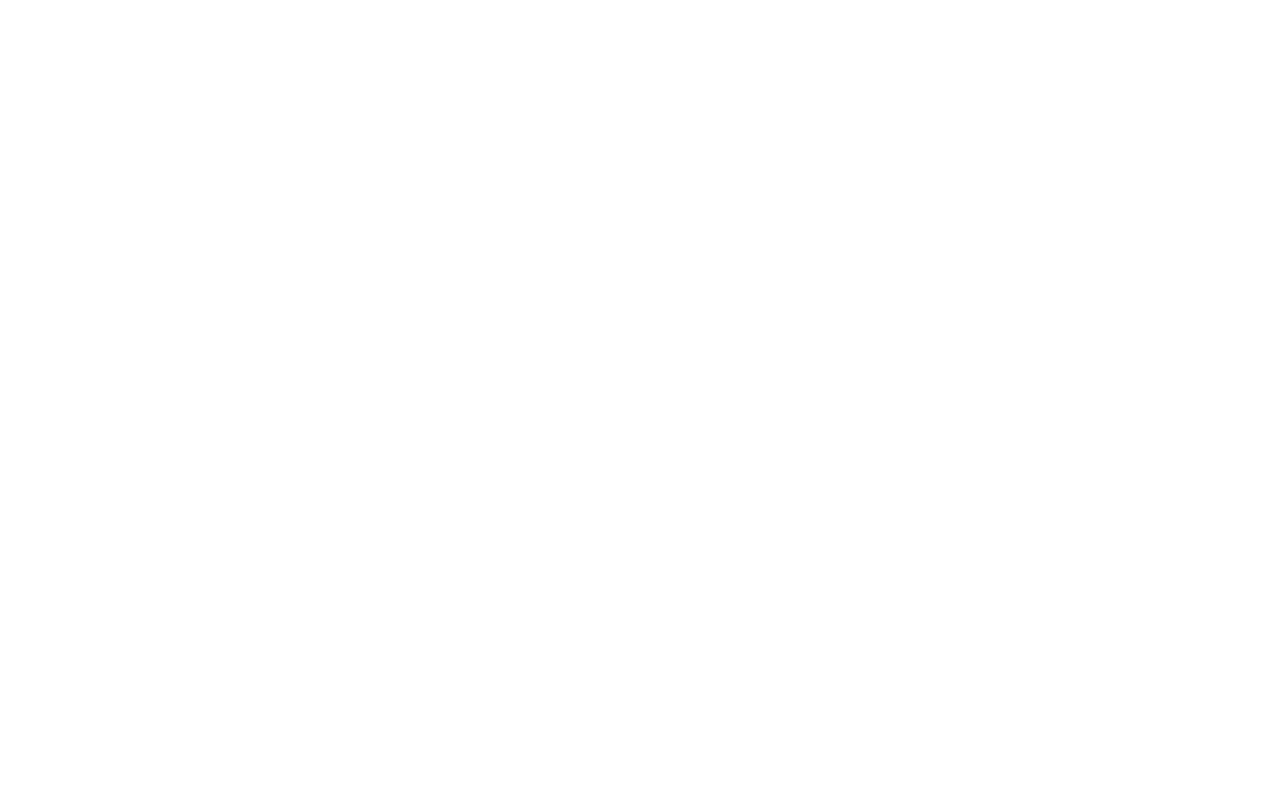
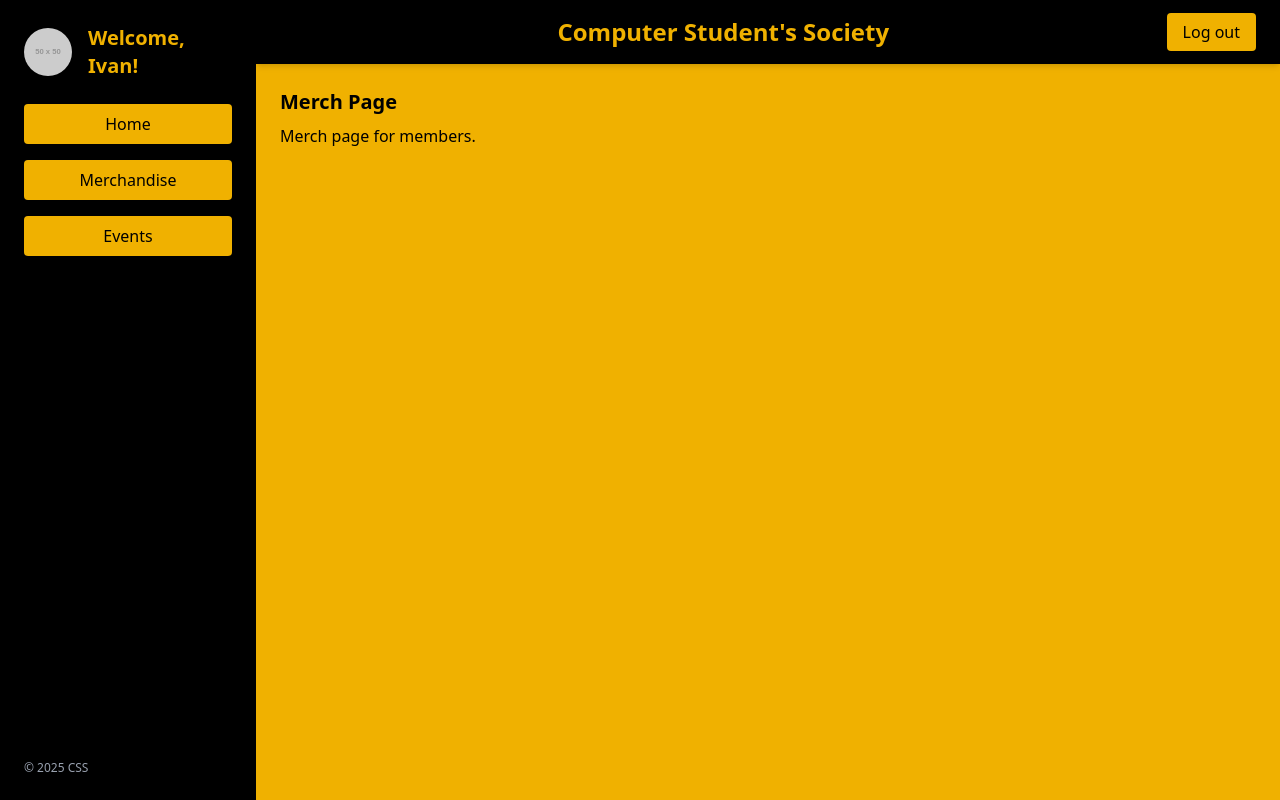
Before and after one commit to mr123ivan/csshub-webfrontend, a React (Vite) app in the folder frontend-web/csshub-webfrontend/: page /merchpage in a window 1280 px wide. Before the commit this address had no page. Built offline with nearby package versions, Linux system fonts and the light colour scheme; what @azure/msal-react would draw is missing.

Commit message:
Added Home, Event, Merch Page in User

```diff
--- a/frontend-web/csshub-webfrontend/src/App.jsx
+++ b/frontend-web/csshub-webfrontend/src/App.jsx
@@ -4,6 +4,13 @@
 import Signup from './pages/Signup'
 import LandingPage from './pages/LandingPage'
 import UserPage from './pages/UserPage'
+import MerchPage from './pages/MerchPage'
+import EventPage from './pages/EventPage'
+
+
+
+
+
 // import AuthProvider from './pages/AuthProvider'
 import { AuthProvider } from './pages/AuthProvider'; // Corrected import for named export
 
@@ -19,6 +26,9 @@
         <Route path="/login" element={<Login />} />
         <Route path="/signup" element={<Signup />} />
         <Route path="/userpage" element={<UserPage />} />
+        <Route path="/merchpage" element={<MerchPage />} />
+        <Route path="/eventpage" element={<EventPage />} />
+
 
       </Routes>
     </BrowserRouter>
--- /dev/null
+++ b/frontend-web/csshub-webfrontend/src/pages/EventPage.jsx
@@ -0,0 +1,66 @@
+import React from 'react'
+import { Link } from 'react-router-dom';
+const EventPage = () => {
+  return (
+   <div className="min-h-screen flex">
+            {/* Sidebar */}
+            <aside className="w-64 bg-black text-yellow-500 p-6 shadow-lg flex flex-col justify-between">
+              <div>
+                {/* User Profile Image and Welcome Text */}
+                <div className="flex items-center mb-6">
+                  <img
+                    src="https://via.placeholder.com/50" // Placeholder image
+                    alt="User Profile"
+                    className="w-12 h-12 rounded-full mr-4" // Circular avatar
+                  />
+
+                  {/* will replace this line with fetch from db */}
+                  <div className="text-xl font-bold">Welcome, Ivan!</div>
+                </div>
+            <Link to = "/userpage">
+            <button className="w-full mb-4 px-4 py-2 bg-yellow-500 text-black rounded hover:bg-yellow-600 transition">
+                  Home
+           </button>
+           </Link>
+            <Link to = "/merchpage">
+            <button className="w-full mb-4 px-4 py-2 bg-yellow-500 text-black rounded hover:bg-yellow-600 transition">
+                Merchandise
+            </button>
+            </Link>
+
+            <Link to = "/eventpage">
+            <button className="w-full px-4 py-2 bg-yellow-500 text-black rounded hover:bg-yellow-600 transition">
+                Events
+            </button>
+            </Link>
+              </div>
+              <div className="text-xs text-gray-400 mt-10">© 2025 CSS</div>
+            </aside>
+
+            {/* Main Content */}
+            <div className="flex-1 bg-yellow-500 flex flex-col">
+              {/* Navbar */}
+              <nav className="flex items-center px-6 py-4 shadow-md bg-black">
+                  <Link to="/userpage" className="flex-1 flex justify-center">
+                  <h1 className="text-2xl font-bold text-yellow-500">Computer Student's Society</h1>
+                 </Link>
+                <div className="space-x-4">
+                  <Link
+                    to="/"
+                    className="px-4 py-2 bg-yellow-500 text-black rounded hover:bg-yellow-600 transition"
+                  >
+                    Log out
+                  </Link>
+                </div>
+              </nav>
+              {/* Placeholder for page content */}
+              <div className="p-6 text-black flex-1">
+                <h2 className="text-xl font-semibold">Event Page</h2>
+                <p className="mt-2">Event page for members.</p>
+              </div>
+            </div>
+          </div>
+  )
+}
+
+export default EventPage
--- /dev/null
+++ b/frontend-web/csshub-webfrontend/src/pages/MerchPage.jsx
@@ -0,0 +1,69 @@
+import React from 'react'
+import { Link } from 'react-router-dom';
+
+const MerchPage = () => {
+  return (
+    <div className="min-h-screen flex">
+         {/* Sidebar */}
+         <aside className="w-64 bg-black text-yellow-500 p-6 shadow-lg flex flex-col justify-between">
+           <div>
+             {/* User Profile Image and Welcome Text */}
+             <div className="flex items-center mb-6">
+               <img
+                 src="https://via.placeholder.com/50" // Placeholder image
+                 alt="User Profile"
+                 className="w-12 h-12 rounded-full mr-4" // Circular avatar
+               />
+
+               {/* will replace this line with fetch from db */}
+               <div className="text-xl font-bold">Welcome, Ivan!</div>
+             </div>
+
+             <Link to = "/userpage">
+            <button className="w-full mb-4 px-4 py-2 bg-yellow-500 text-black rounded hover:bg-yellow-600 transition">
+            Home
+            </button>
+            </Link>
+
+        <Link to = "/merchpage">
+            <button className="w-full mb-4 px-4 py-2 bg-yellow-500 text-black rounded hover:bg-yellow-600 transition">
+            Merchandise
+            </button>
+            </Link>
+
+        <Link to = "/eventpage">
+            <button className="w-full px-4 py-2 bg-yellow-500 text-black rounded hover:bg-yellow-600 transition">
+             Events
+            </button>
+        </Link>
+           </div>
+           <div className="text-xs text-gray-400 mt-10">© 2025 CSS</div>
+         </aside>
+
+         {/* Main Content */}
+         <div className="flex-1 bg-yellow-500 flex flex-col">
+           {/* Navbar */}
+           <nav className="flex items-center px-6 py-4 shadow-md bg-black">
+             <Link to="/userpage" className="flex-1 flex justify-center">
+            <h1 className="text-2xl font-bold text-yellow-500">Computer Student's Society</h1>
+            </Link>
+             <div className="space-x-4">
+               <Link
+                 to="/"
+                 className="px-4 py-2 bg-yellow-500 text-black rounded hover:bg-yellow-600 transition"
+               >
+                 Log out
+               </Link>
+             </div>
+           </nav>
+           {/* Placeholder for page content */}
+           <div className="p-6 text-black flex-1">
+             <h2 className="text-xl font-semibold">Merch Page</h2>
+             <p className="mt-2">Merch page for members.</p>
+           </div>
+         </div>
+       </div>
+  )
+}
+
+export default MerchPage
--- a/frontend-web/csshub-webfrontend/src/pages/UserPage.jsx
+++ b/frontend-web/csshub-webfrontend/src/pages/UserPage.jsx
@@ -1,6 +1,5 @@
-import React from 'react'
-import { Link } from 'react-router-dom'
-import cssLogo from '../assets/csslogo.jpg';
+import React from 'react';
+import { Link } from 'react-router-dom';
 
 const UserPage = () => {
   return (
@@ -8,44 +7,68 @@
       {/* Sidebar */}
       <aside className="w-64 bg-black text-yellow-500 p-6 shadow-lg flex flex-col justify-between">
         <div>
-          <div className="text-xl font-bold mb-6">Welcome, Ivan!</div>
+          {/* User Profile Image and Welcome Text */}
+          <div className="flex items-center mb-6">
+            <img
+              src="https://via.placeholder.com/50" // Placeholder image
+              alt="User Profile"
+              className="w-12 h-12 rounded-full mr-4" // Circular avatar
+            />
+
+            {/* will replace this line with fetch from db */}
+            <div className="text-xl font-bold">Welcome, Ivan!</div>
+
+
+          </div>
+
+
+         <Link to = "/userpage">
+            <button className="w-full mb-4 px-4 py-2 bg-yellow-500 text-black rounded hover:bg-yellow-600 transition">
+            Home
+            </button>
+            </Link>
+          <Link to = "/merchpage">
           <button className="w-full mb-4 px-4 py-2 bg-yellow-500 text-black rounded hover:bg-yellow-600 transition">
-            My Profile
+                      Merchandise
           </button>
+          </Link>
+
+          <Link to = "/eventpage">
           <button className="w-full px-4 py-2 bg-yellow-500 text-black rounded hover:bg-yellow-600 transition">
-            My Posts
+                       Events
           </button>
+          </Link>
+
         </div>
         <div className="text-xs text-gray-400 mt-10">© 2025 CSS</div>
       </aside>
 
       {/* Main Content */}
-      <div className="flex-1 bg-yellow-500">
+      <div className="flex-1 bg-yellow-500 flex flex-col">
         {/* Navbar */}
-        <nav className="flex items-center justify-between px-6 py-4 shadow-md bg-black">
-          <div className="flex items-center space-x-3">
-            <img src={cssLogo} alt="CSS Logo" className="w-10 h-10 object-contain" />
-            <h1 className="text-2xl font-bold text-yellow-500">Computer Student's Society</h1>
-          </div>
+        <nav className="flex items-center px-6 py-4 shadow-md bg-black">\
+
+        <Link to="/userpage" className="flex-1 flex justify-center">
+       <h1 className="text-2xl font-bold text-yellow-500">Computer Student's Society</h1>
+       </Link>
 
           <div className="space-x-4">
             <Link
-              to="/login"
+              to="/"
               className="px-4 py-2 bg-yellow-500 text-black rounded hover:bg-yellow-600 transition"
             >
               Log out
             </Link>
           </div>
         </nav>
-
         {/* Placeholder for page content */}
-        <div className="p-6 text-black">
-          <h2 className="text-xl font-semibold">Dashboard</h2>
-          <p className="mt-2">This is where your content will go.</p>
+        <div className="p-6 text-black flex-1">
+          <h2 className="text-xl font-semibold">Home Page</h2>
+          <p className="mt-2">Landing page for members.</p>
         </div>
       </div>
     </div>
-  )
-}
+  );
+};
 
-export default UserPage
+export default UserPage;
```
